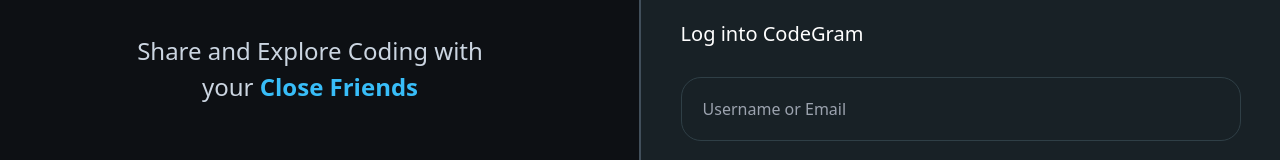
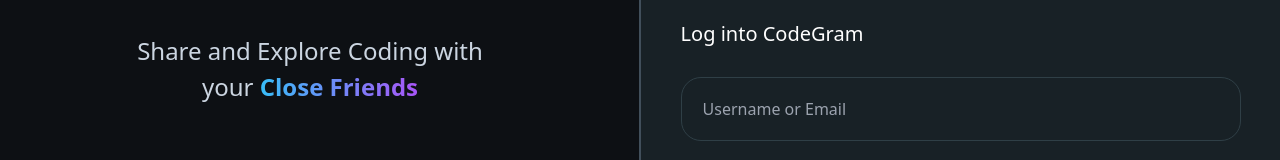
Before and after one commit to rahul-singh92/CodeGram, a React (Create React App) app: page / in a window 1280 px wide. Shown: the part 158-318 px from the top of the page. Built offline with nearby package versions, Linux system fonts and the light colour scheme; no server answers.

Commit message:
Change color to linear gradient

```diff
--- a/src/styles/login.css
+++ b/src/styles/login.css
@@ -63,8 +63,16 @@
 }
 
 .brand-highlight {
-  color: #38bdf8;
   font-weight: 600;
+  background: linear-gradient(
+    90deg,
+    #38bdf8,
+    #a855f7,
+    #22c55e
+  );
+  background-size: 200% 200%;
+  background-clip: text;
+  -webkit-text-fill-color: transparent;
 }
 
 .editor-preview {
```
